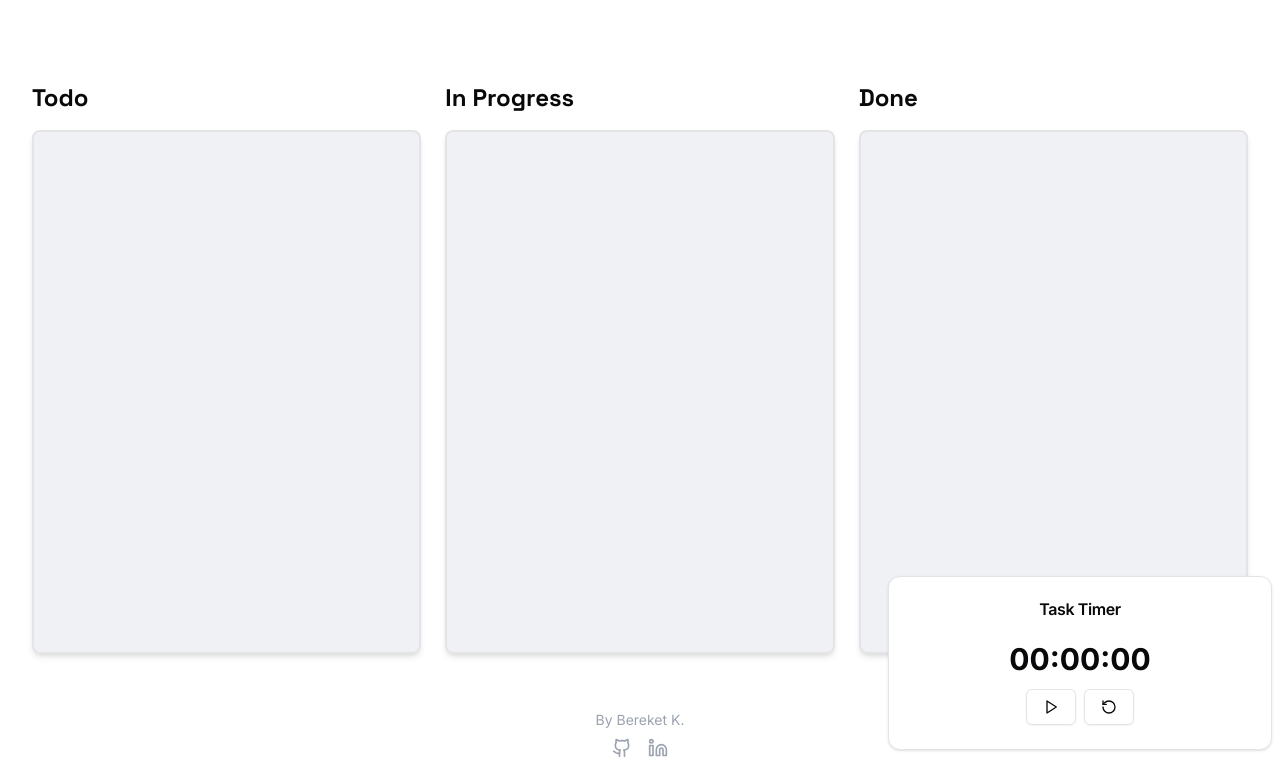
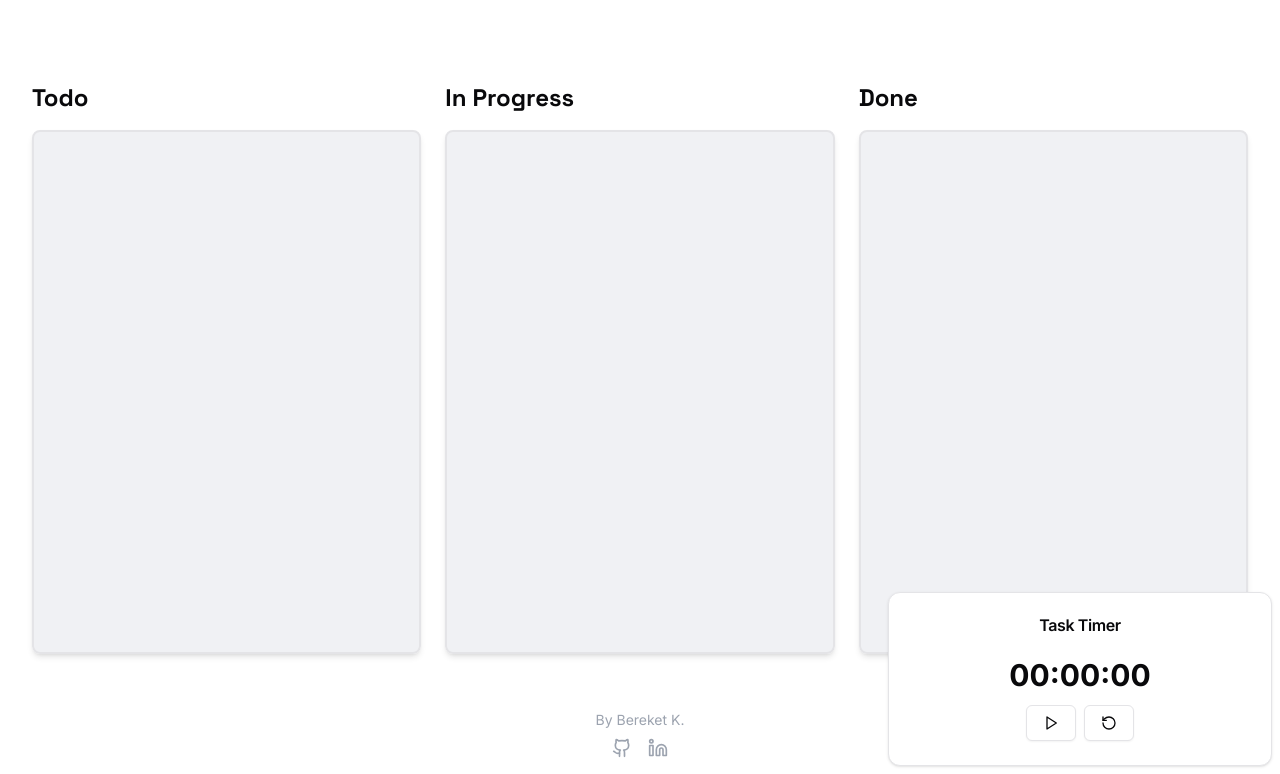
Before and after one commit to Bekione/task_vine, a Next.js app: page / in a window 1280 px wide. Shown: the part 379-1153 px from the top of the page. Built offline with nearby package versions, Linux system fonts and the light colour scheme.

Commit message:
Update footer component styling to include bottom padding for improved layout

```diff
--- a/components/footer.tsx
+++ b/components/footer.tsx
@@ -2,7 +2,7 @@ import { Github, Linkedin } from 'lucide-react'
 
 export function Footer() {
   return (
-    <footer className="pt-6 text-center">
+    <footer className="pt-6 pb-4 text-center">
       <p className="text-sm text-gray-400 mb-2">
         By Bereket K.
       </p>
```
